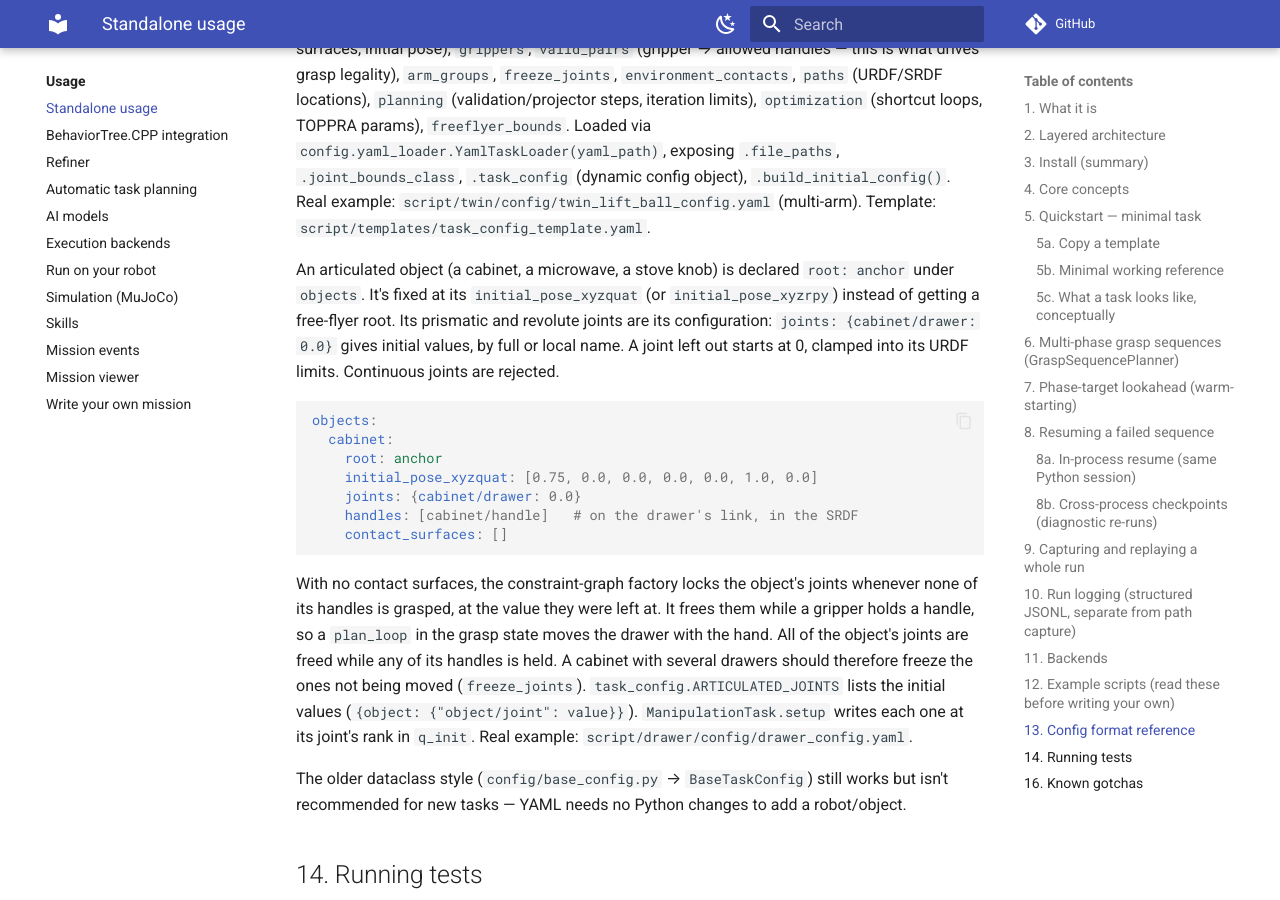
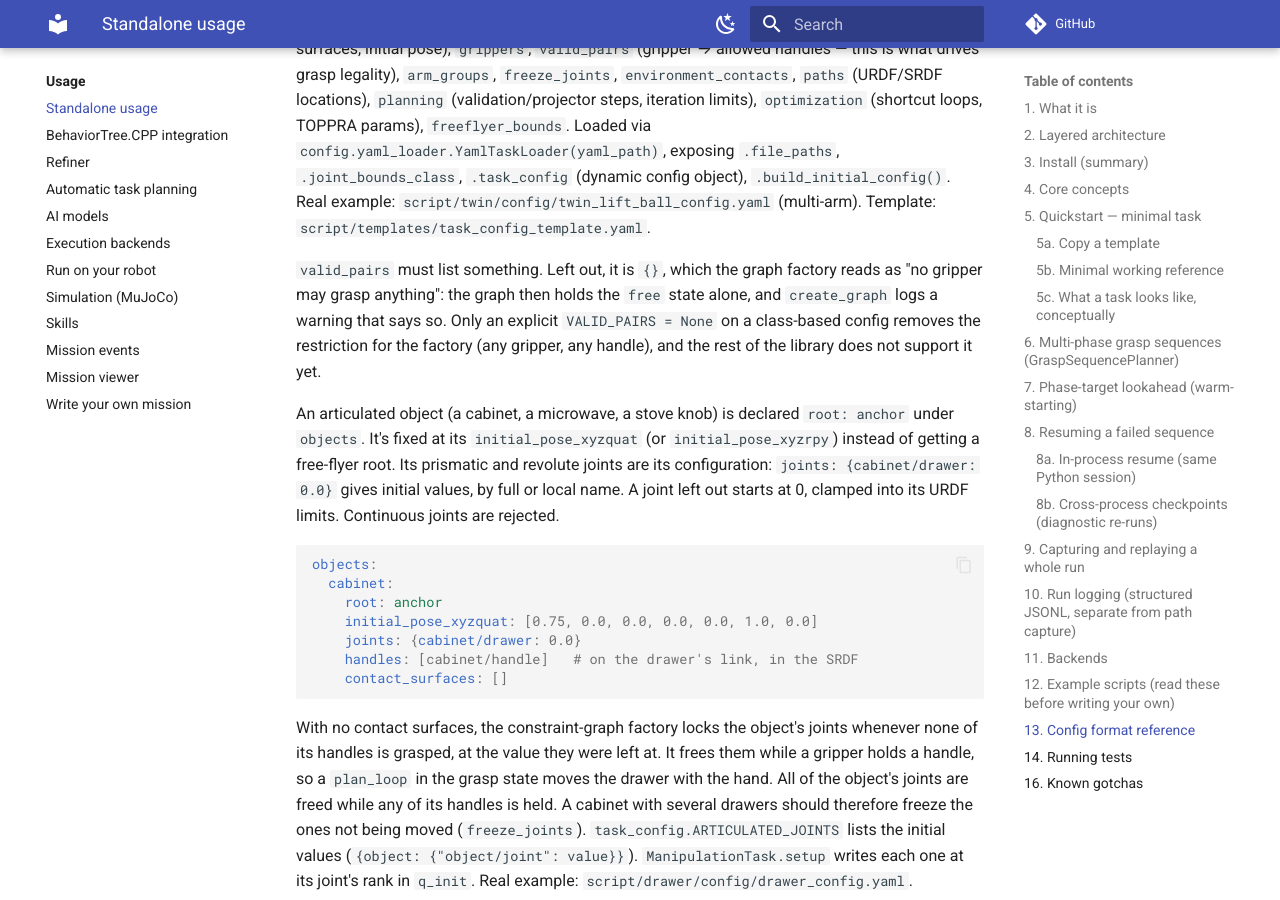
Before and after one commit to thanhndv212/long-tamp, an MkDocs documentation site: the page built from docs/usage/standalone-usage.md, in a window 1280 px wide and 900 px high, scrolled down 7094 px. Built offline with MkDocs 1.6.1 and Material for MkDocs 9.7.7, drawn with Linux system fonts in a browser that asks for light colours; comment, search, counter and statistics services are not loaded.

Commit message:
docs(usage): valid_pairs must list something
Refs #225

```diff
--- a/docs/usage/standalone-usage.md
+++ b/docs/usage/standalone-usage.md
@@ -286,6 +286,12 @@ drives grasp legality), `arm_groups`, `freeze_joints`, `environment_contacts`, `
 `script/twin/config/twin_lift_ball_config.yaml` (multi-arm). Template:
 `script/templates/task_config_template.yaml`.
 
+`valid_pairs` must list something. Left out, it is `{}`, which the graph factory reads as "no
+gripper may grasp anything": the graph then holds the `free` state alone, and
+`create_graph` logs a warning that says so. Only an explicit `VALID_PAIRS = None` on a
+class-based config removes the restriction for the factory (any gripper, any handle), and the
+rest of the library does not support it yet.
+
 An articulated object (a cabinet, a microwave, a stove knob) is declared `root: anchor`
 under `objects`. It's fixed at its `initial_pose_xyzquat` (or `initial_pose_xyzrpy`)
 instead of getting a free-flyer root. Its prismatic and revolute joints are its
```
